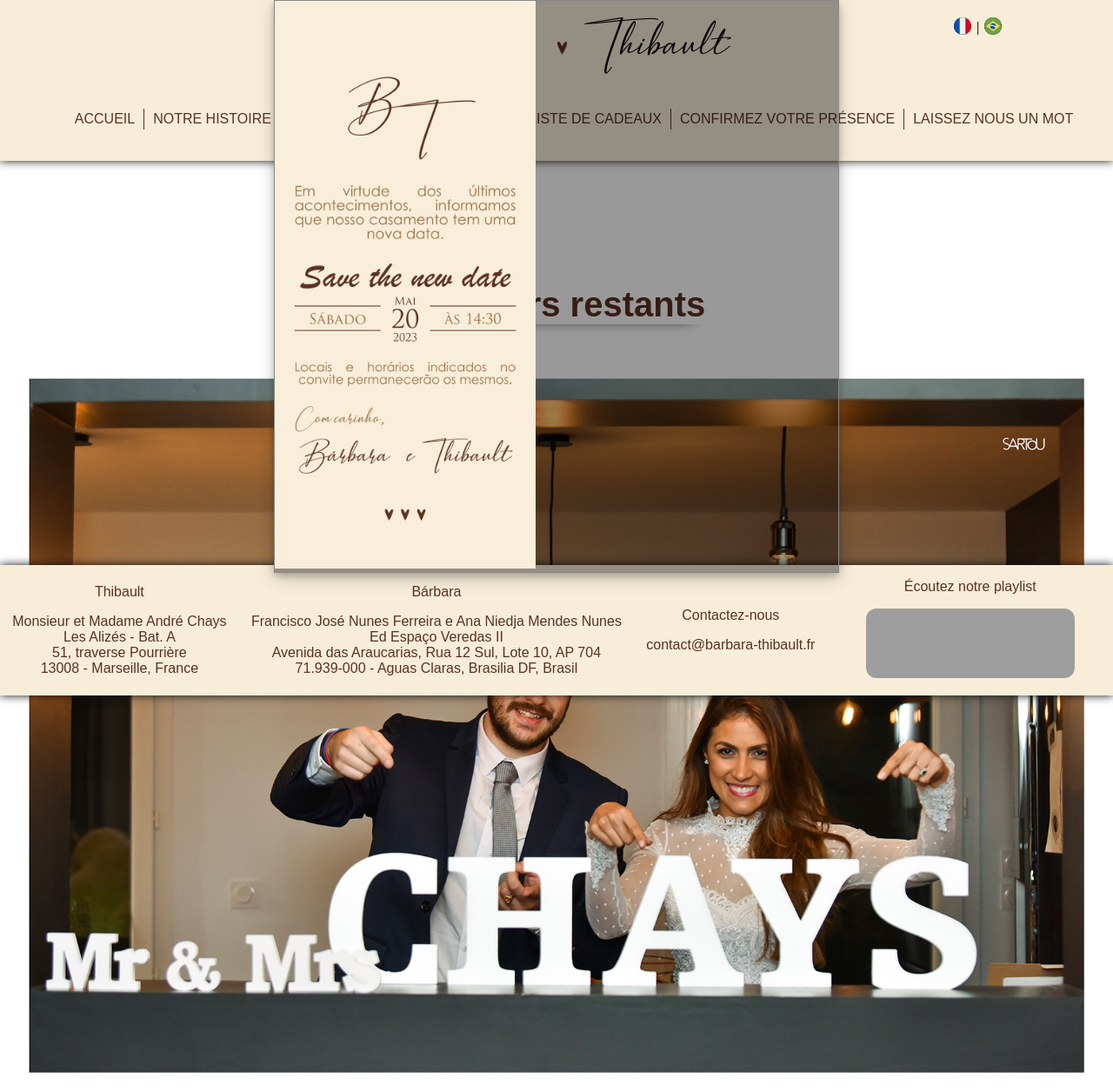
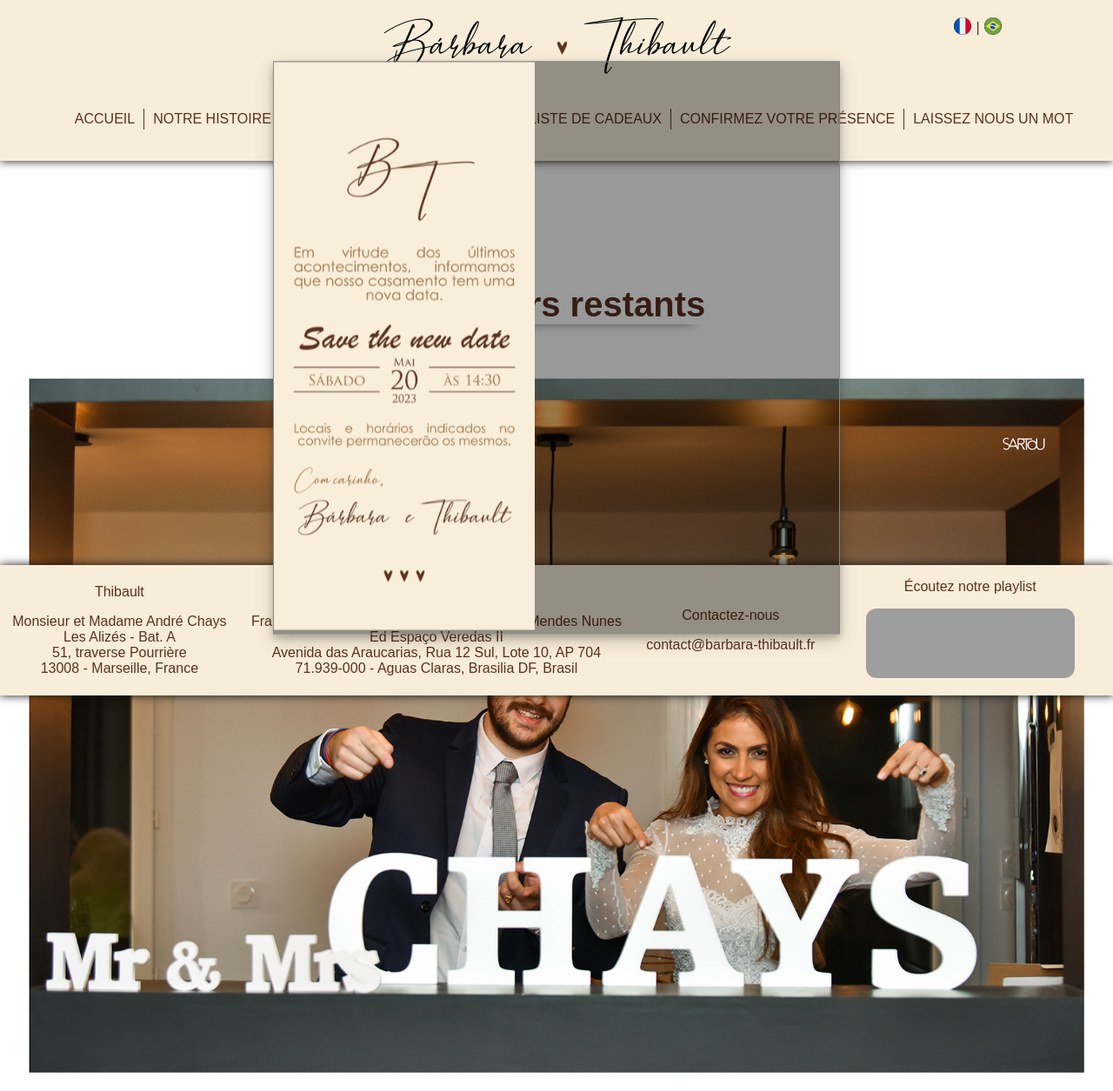
Before and after one commit to chayst/barbara-thibault, a PHP site: template web/views/index.twig in a window 1280 px wide. Shown: the top 1255 px of the page at 87% size. Run offline with PHP 8.4, Linux system fonts and the light colour scheme; the template is opened without the code that fills it, so the values that code supplies are empty; some libraries are stand-ins or nearby versions.

Commit message:
new modal version

```diff
--- a/web/stylesheets/style.css
+++ b/web/stylesheets/style.css
@@ -155,9 +155,9 @@ em {
     display: "block";
     position: fixed;
     /* Stay in place */
-    top: 0;
+    top: 50%;
     left: 50%;
-    transform: translateX(-50%);
+    transform: translate(-50%, -50%);
     z-index: 3;
     /* Sit on top */
     width: 650px;
@@ -166,9 +166,6 @@ em {
     /* Full height */
     background-color: rgba(0, 0, 0, 0.4);
     /* Black w/ opacity */
-}
-
-.modal-content {
     margin: auto;
     box-shadow: 0 4px 8px 0 rgba(0, 0, 0, 0.2), 0 6px 20px 0 rgba(0, 0, 0, 0.19);
     border: 1px solid #888;
--- a/web/views/index.twig
+++ b/web/views/index.twig
@@ -1,10 +1,8 @@
 {% extends "layout.html" %}
 {% block content %}
   {% if cookie==false %}
-    <div id="newDateModal" class="openedModal">
-      <div class="modal-content">
-        <img src="/images/saveNewDate.png" alt="Save the New Date flyer" />
-      </div>
+    <div id="newDateModal">
+      <img src="/images/saveNewDate.png" alt="Save the New Date flyer" />
     </div>
   {% else %}
     {{ cookie }}
```
